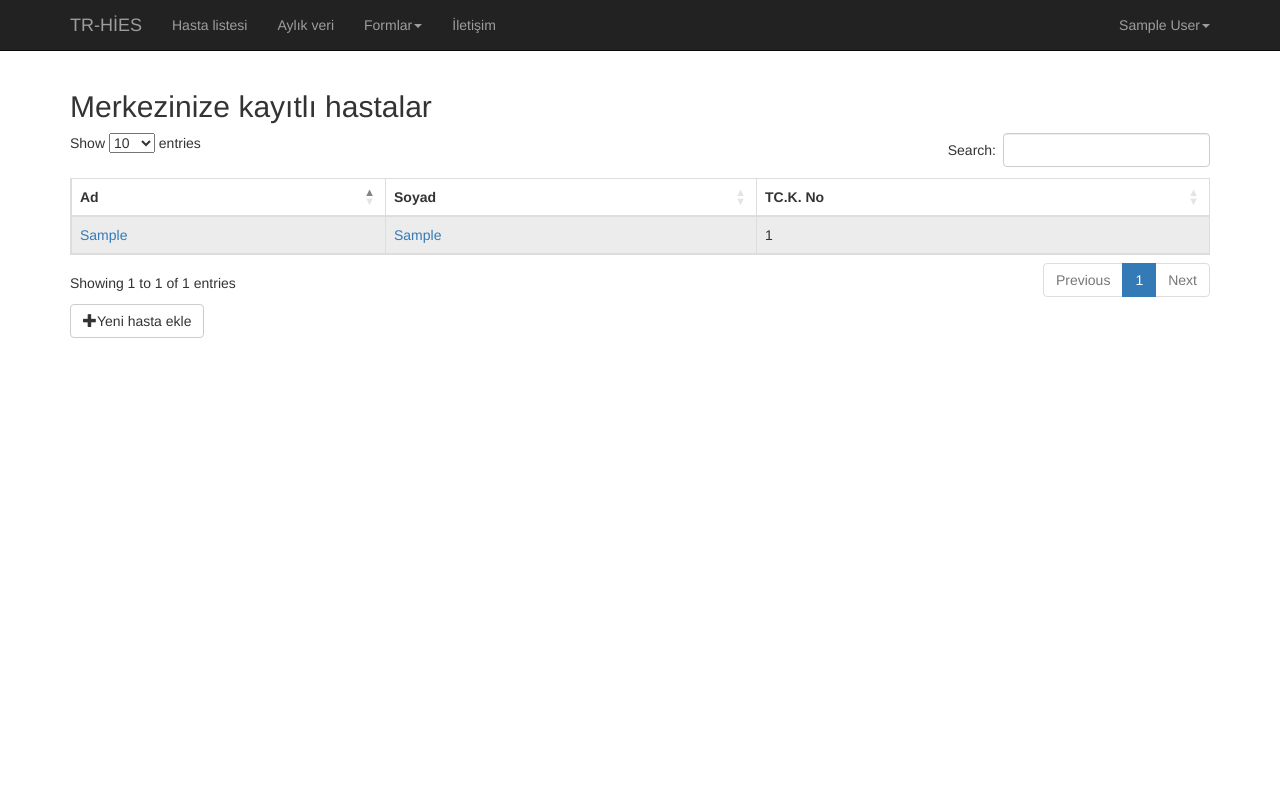
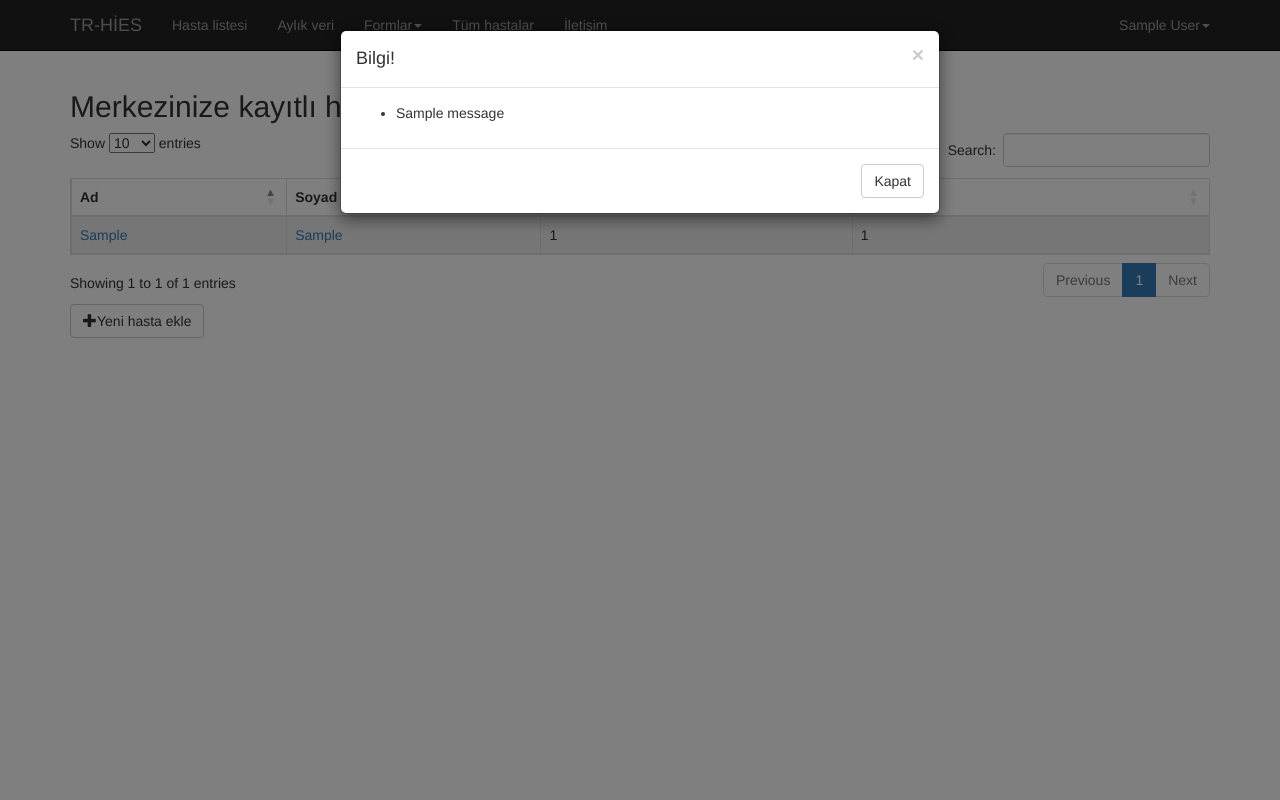
Before and after one commit to shasanoglu/hemosurvey, a Django app: page /hasta/ in a window 1280 px wide. Run offline with Django 3.2, Linux system fonts and the light colour scheme; a user stored in the database is signed in; tables that the repository leaves empty hold one stand-in row (values such as "Sample post"); one stand-in notice (Sample message) is shown; some libraries are stand-ins or nearby versions.

Commit message:
Tüm hasta listesi ve mesajlar

```diff
--- a/hasta/templates/hasta/hasta_list.html
+++ b/hasta/templates/hasta/hasta_list.html
@@ -23,6 +23,10 @@
                 <th>Ad</th>
                 <th>Soyad</th>
                 <th>TC.K. No</th>
+                {% if merkez_column %}
+                    <th>Merkez</th>
+                {% endif %}
+                <th>Olay sayısı</th>
             </tr>
         </thead>
         <tbody>
@@ -31,6 +35,10 @@
                     <td><a href="{% url "view_hasta" pk=hasta.pk %}"> {{ hasta.ad }} </a></td>
                     <td><a href="{% url "view_hasta" pk=hasta.pk %}"> {{ hasta.soyad }} </a></td>
                     <td>{{ hasta.tckn }}</td>
+                    {% if merkez_column %}
+                        <td>{{ hasta.merkez }}</td>
+                    {% endif %}
+                    <td>{{ hasta.diyalizolayi_set.count }}</td>
                 </tr>
             {% endfor %}
         </tbody>
--- a/hasta/urls.py
+++ b/hasta/urls.py
@@ -1,9 +1,10 @@
 from django.conf.urls import url
 from .views import add_hasta,hasta_list, view_hasta, edit_hasta, \
-    create_olay, view_olay, delete_olay, delete_hasta, delete_kateter
+    create_olay, view_olay, delete_olay, delete_hasta, delete_kateter, hasta_list_all
 
 urlpatterns = [
     url(r'^$',hasta_list,name="hasta_list"),
+    url(r'^all$',hasta_list_all,name="hasta_list_all"),
     url(r'^add$',add_hasta,name="add_hasta"),
     url(r'^(?P<pk>[0-9]+)$',view_hasta,name="view_hasta"),
     url(r'^(?P<pk>[0-9]+)/edit$',edit_hasta,name="edit_hasta"),
--- a/hasta/views.py
+++ b/hasta/views.py
@@ -5,7 +5,7 @@ from antibiyogram.models import Mikroorganizma
 from django.contrib.auth.decorators import login_required
 from django.http import HttpResponseForbidden
 from django.shortcuts import get_object_or_404
-
+from django.contrib import messages
 
 @login_required
 def add_hasta(request):
@@ -22,16 +22,23 @@ def add_hasta(request):
             kateterOlayi = kateterOlayiForm.save(commit=False)
             kateterOlayi.hasta = hasta
             kateterOlayi.save()
-            return redirect('hasta_list')
+            messages.info(request,'Hasta oluşturuldu')
+            return redirect('view_hasta',pk = hasta.id)
 
     context = {'hastaForm':hastaForm,'kateterOlayiForm':kateterOlayiForm}
     return render(request,'hasta/add_hasta.html', context)
+
+def has_permission(user,hasta):
+    if not (user.is_superuser or user.is_staff):
+        if not hasta.merkez == user.profil.merkez:
+            return False
+    return True
 
 @login_required
 def view_hasta(request,**kwargs):
     hasta = Hasta.objects.get(**kwargs)
 
-    if not hasta.merkez == request.user.profil.merkez:
+    if not has_permission(request.user,hasta):
         return HttpResponseForbidden
 
     template_name = "hasta/view_hasta.html"
@@ -45,6 +52,7 @@ def view_hasta(request,**kwargs):
                     kateterOlayi = kateterOlayiForm.save(commit=False)
                     kateterOlayi.hasta = hasta
                     kateterOlayi.save()
+                    messages.info(request,'{} eklendi'.format(kateterOlayi.verbose_tip()))
                     return redirect('view_hasta',pk = hasta.id)
 
     return render(request,template_name,{
@@ -56,7 +64,7 @@ def view_hasta(request,**kwargs):
 def edit_hasta(request,pk):
     hasta = get_object_or_404(Hasta,pk=pk)
 
-    if not hasta.merkez == request.user.profil.merkez:
+    if not has_permission(request.user,hasta):
         return HttpResponseForbidden
 
     if request.method == 'GET':
@@ -65,6 +73,7 @@ def edit_hasta(request,pk):
         form = UpdateHastaForm(request.POST,instance=hasta)
         if form.is_valid():
             form.save()
+            messages.info(request,'Hasta bilgileri güncellendi')
             return redirect('view_hasta',pk=hasta.id)
 
     return render(request,"hasta/edit_hasta.html",{'form':form,})
@@ -76,11 +85,17 @@ def hasta_list(request):
     return render(request,'hasta/hasta_list.html', context)
 
 @login_required
+def hasta_list_all(request):
+    hastalar = Hasta.objects.all()
+    context = {'hastalar':hastalar,'merkez_column':True}
+    return render(request,'hasta/hasta_list.html', context)
+
+@login_required
 def create_olay(request,kateter_id):
     kateter = get_object_or_404(KateterOlayi,id=kateter_id)
     hasta = kateter.hasta
 
-    if not hasta.merkez == request.user.profil.merkez:
+    if not has_permission(request.user,hasta):
         return HttpResponseForbidden
 
     if request.method == 'GET':
@@ -92,6 +107,7 @@ def create_olay(request,kateter_id):
             olay.kateter = kateter
             olay.hasta = hasta
             olay.save()
+            messages.info(request,'Diyaliz ilişkili olay eklendi')
             return redirect('view_olay',olay_id=olay.id)
 
     return render(request,'hasta/create_olay.html',{'form':form,})
@@ -123,7 +139,7 @@ def view_olay(request,olay_id):
     kateter = olay.kateter
     hasta = kateter.hasta
 
-    if not olay.kateter.hasta.merkez == request.user.profil.merkez:
+    if not has_permission(request.user,hasta):
         return HttpResponseForbidden
 
     if request.method == 'GET':
@@ -140,10 +156,12 @@ def view_olay(request,olay_id):
                 for mikrop in mikropsToAdd:
                     if not olay.etken_set.filter(mikroorganizma=mikrop).exists():
                         Etken.objects.create(olay=olay,mikroorganizma=mikrop)
+                        messages.info(request,'Etken eklendi')
             etkenler = get_etkenler()
         elif "delete-etken" in request.POST:
             etken = get_object_or_404(Etken,id=request.POST["delete-etken"])
             etken.delete()
+            messages.info(request,'Etken silindi')
             etkenler = get_etkenler()
         else:
             etkenler = get_etkenler()
@@ -162,6 +180,7 @@ def view_olay(request,olay_id):
                         all_is_well = False
 
             if all_is_well:
+                messages.info(request,'Diyaliz ilişkili olay bilgileri güncellendi')
                 return redirect('view_olay',olay_id=olay.id)
 
 
@@ -176,23 +195,31 @@ def view_olay(request,olay_id):
     })
 
 
+@login_required
 def delete_hasta(request,hasta_id):
     hasta = get_object_or_404(Hasta,id=hasta_id)
     if request.method == 'POST':
         hasta.delete()
+        messages.info(request,'Hasta silindi')
         return redirect('hasta_list')
 
+
+@login_required
 def delete_kateter(request,kateter_id):
     kateter = get_object_or_404(KateterOlayi,id=kateter_id)
     hasta_id = kateter.hasta.id
     if request.method == 'POST':
+        tip = kateter.verbose_tip()
         kateter.delete()
+        messages.info(request,'{} silindi'.format(tip))
         return redirect('view_hasta',pk=hasta_id)
 
 
+@login_required
 def delete_olay(request,olay_id):
     olay = get_object_or_404(DiyalizOlayi,id=olay_id)
     hasta_id = olay.hasta.id
     if request.method == 'POST':
         olay.delete()
+        messages.info(request,'Diyaliz ilişkili olay silindi')
         return redirect('view_hasta',pk=hasta_id)
--- a/home/views.py
+++ b/home/views.py
@@ -5,7 +5,7 @@ from django.contrib.auth.decorators import login_required
 from django.forms import modelformset_factory
 from.forms import AylikVeriForm, AylikVeriHelper
 from.models import AylikVeri
-from crispy_forms.helper import FormHelper
+from django.contrib import messages
 
 def home(request):
     auth_form = AuthenticationForm()
@@ -33,6 +33,7 @@ def aylik_veri(request):
             for instance in instances:
                 instance.isUpdated = True
                 instance.save()
+            messages.info(request,'Aylık verileriniz kaydedildi. Aylık veri menüsünden güncelleyebilirsiniz')
             return redirect('home')
 
     else:
--- /dev/null
+++ b/static/js/hies.js
@@ -0,0 +1,5 @@
+$( document ).ready(function() {
+    $('#messageModal').modal({
+      show: true
+    });
+});
--- a/templates/base.html
+++ b/templates/base.html
@@ -29,6 +29,11 @@
     <![endif]-->
 
     <script src="https://ajax.googleapis.com/ajax/libs/jquery/1.11.3/jquery.min.js"></script>
+
+      {% if messages %}
+          <script src="{% static 'js/hies.js' %}"></script>
+      {% endif %}
+
       {% block head %}
 
       {% endblock %}
@@ -64,6 +69,9 @@
                         <li><a href="{% static 'formlar/kateter-baglama.pdf' %}">Kateteri diyaliz makinasına bağlama formu</a></li>
                     </ul>
                   </li>
+                  {% if user.is_staff or user.is_superuser %}
+                    <li><a href="{% url 'hasta_list_all' %}">Tüm hastalar</a></li>
+                  {% endif %}
               {% endif %}
               <li><a href="{% url 'contact' %}">İletişim</a></li>
           </ul>
@@ -96,6 +104,30 @@
 
     {% endblock %}
 
+    {% if messages %}
+        <!-- message modal -->
+        <div id="messageModal" class="modal fade" tabindex="-1" role="dialog">
+          <div class="modal-dialog">
+            <div class="modal-content">
+              <div class="modal-header">
+                <button type="button" class="close" data-dismiss="modal" aria-label="Close"><span aria-hidden="true">&times;</span></button>
+                <h4 class="modal-title">Bilgi!</h4>
+              </div>
+              <div class="modal-body">
+                <ul class="messages">
+                    {% for message in messages %}
+                    <li{% if message.tags %} class="{{ message.tags }}"{% endif %}>{{ message }}</li>
+                    {% endfor %}
+                </ul>
+              </div>
+              <div class="modal-footer">
+                <button type="button" class="btn btn-default" data-dismiss="modal">Kapat</button>
+              </div>
+            </div><!-- /.modal-content -->
+          </div><!-- /.modal-dialog -->
+        </div><!-- /.modal -->
+    {% endif %}
+
 
     <!-- Bootstrap core JavaScript
     ================================================== -->
```
